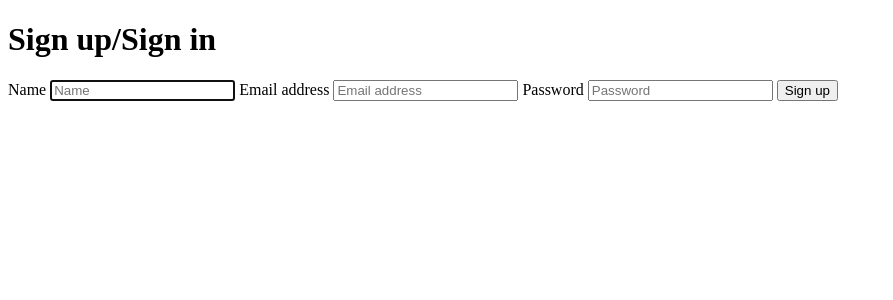
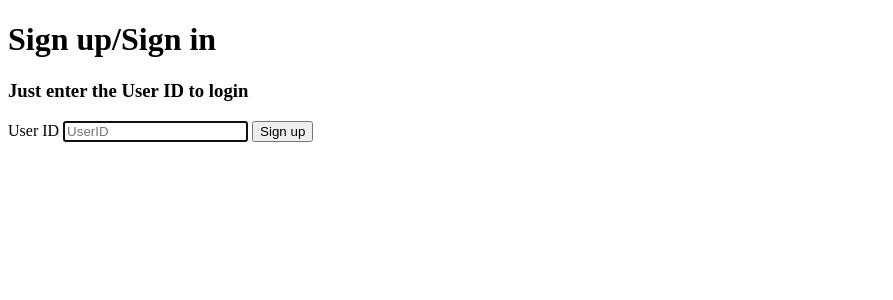
Before and after one commit to miao38/CS-348-Movie-Project, a Flask app: page /signup in a window 1280 px wide. Shown: the part 26-326 px from the top of the page, without its empty margins (0-893 px from the left). Run offline with Flask 2, Linux system fonts and the light colour scheme.

Commit message:
orm insert and transaction insert

```diff
--- a/app.py
+++ b/app.py
@@ -1,5 +1,9 @@
 from flask import Flask, render_template, request
-
+import sqlalchemy
+from sqlalchemy import create_engine
+from sqlalchemy.ext.declarative import declarative_base
+from sqlalchemy import Column, Integer, String
+from sqlalchemy.orm import sessionmaker
 from flaskext.mysql import MySQL
 
 app = Flask(__name__)
@@ -11,10 +15,26 @@ app.config['MYSQL_DATABASE_DB'] = 'cs348projectdb'
 app.config['MYSQL_DATABASE_HOST'] = '34.121.109.50'
 mysql.init_app(app)
 
+# CONNECTION VARIABLES
 conn = mysql.connect()
+conn.autocommit = False
+cursor = conn.cursor()
+engine = sqlalchemy.create_engine(
+    'mysql+mysqlconnector://root:BoilerMakers@34.121.109.50/cs348projectdb',
+    echo=True)
+Base = declarative_base()
+class User(Base):
+  __tablename__ = 'users'
+  user_id = Column(String, primary_key = True)
 
-cursor = conn.cursor()
+  def __repr__(self):
+    return "<User(id='%s')>" % (self.user_id)
 
+
+# USER VARIABLES
+gUserID = ""
+
+# FUNCTIONS
 @app.route("/")
 def main():
   return render_template('index.html')
@@ -22,6 +42,35 @@ def main():
 @app.route("/signup")
 def sigin():
   return render_template('signup.html')
+
+def orm_test(user_id):
+  Base.metadata.create_all(engine)
+  Session = sessionmaker(bind=engine)
+  session = Session()
+  new_user = User(user_id=user_id)
+  session.add(new_user)
+  session.commit()
+
+
+@app.route("/handle_login", methods=["GET", "POST"])
+def handle_login():
+  gUserID = request.form.get("inputUserID")
+  print("login, " + gUserID)
+
+  cursor.execute("SELECT user_id from users where user_id like %s;", (gUserID))
+  res = cursor.fetchone()
+
+  if not res:
+    print("User does not exist. Create ID")
+    #cursor.execute("INSERT INTO users(user_id) values (%s)", (gUserID))
+    orm_test(gUserID)
+    conn.commit()
+  else:
+    print("User already exists. Just log in")
+
+  print("Login complete: UserID: " + gUserID)
+  return render_template('index.html')
+
 
 @app.route("/search_test", methods=["GET", "POST"])
 def search_test():
--- a/project_tables.sql
+++ b/project_tables.sql
@@ -1,5 +1,5 @@
 CREATE TABLE users (
-    user_id int NOT NULL AUTO_INCREMENT,
+    user_id varchar(255) NOT NULL,
     PRIMARY KEY (user_id)
 );
 
@@ -13,7 +13,7 @@ CREATE TABLE IF NOT EXISTS movies (
 );
 
 CREATE TABLE  IF NOT EXISTS watchlist (
-    user_id int NOT NULL,
+    user_id varchar(255) NOT NULL,
     movie_id int NOT NULL,
     user_rating int,
     FOREIGN KEY (user_id) REFERENCES users(user_id),
--- a/templates/signup.html
+++ b/templates/signup.html
@@ -12,16 +12,17 @@
 
       <div class="jumbotron">
         <h1>Sign up/Sign in</h1>
-        <form class="form-signin">
-        <label for="inputName" class="sr-only">Name</label>
-        <input type="name" name="inputName" id="inputName" class="form-control" placeholder="Name" required autofocus>
-        <label for="inputEmail" class="sr-only">Email address</label>
-        <input type="email" name="inputEmail" id="inputEmail" class="form-control" placeholder="Email address" required autofocus>
-        <label for="inputPassword" class="sr-only">Password</label>
-        <input type="password" name="inputPassword" id="inputPassword" class="form-control" placeholder="Password" required>
+        <h3>Just enter the User ID to login</h3>
+        <form class="form-signin" action="{{url_for('handle_login')}}" method="POST">
+          <label for="inputUserID" class="sr-only">User ID</label>
+          <input type="UserID" name="inputUserID" id="UserID" class="form-control" placeholder="UserID" required autofocus>
+          <!-- <label for="inputEmail" class="sr-only">Email address</label>
+          <input type="email" name="inputEmail" id="inputEmail" class="form-control" placeholder="Email address" required autofocus>
+          <label for="inputPassword" class="sr-only">Password</label>
+          <input type="password" name="inputPassword" id="inputPassword" class="form-control" placeholder="Password" required> -->
 
-        <button id="btnSignUp" class="btn btn-lg btn-primary btn-block" type="button">Sign up</button>
-      </form>
+          <button id="btnSignUp" class="btn btn-lg btn-primary btn-block" type="submit">Sign up</button>
+        </form>
       </div>
 
 
```
